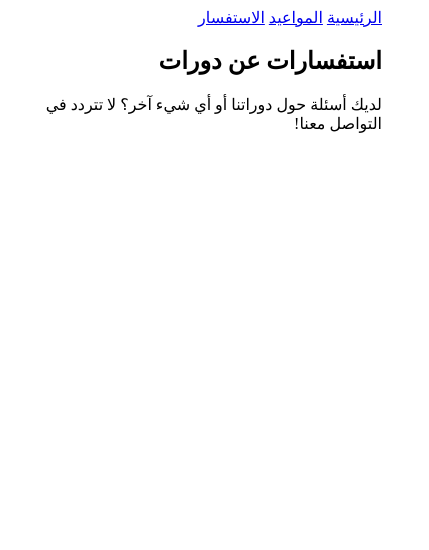
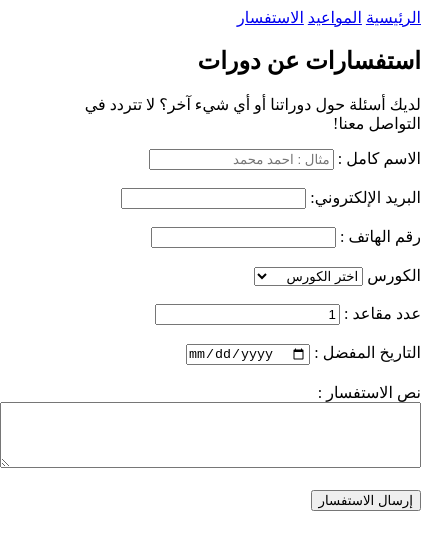
Before and after one commit to YounisAlkurdi/coderz-institute, a plain HTML site: page session-5/pages/inquiry.html in a window 390 px wide. Shown: the whole page, 429 px wide, since content can reach past the window. Drawn offline with Linux system fonts and the light colour scheme.

Commit message:
Add inquiry form with fields for name, email, phone, course selection, seats, preferred date, and message

```diff
--- a/session-5/pages/inquiry.html
+++ b/session-5/pages/inquiry.html
@@ -19,6 +19,32 @@
         <section>
             <h2>استفسارات عن دورات</h2>
             <p>لديك أسئلة حول دوراتنا أو أي شيء آخر؟ لا تتردد في التواصل معنا!</p>
+
+            <form action="#" method="post">
+                <label for="full-name">الاسم كامل :</label>
+                <input type="text" id="full-name" name="full_name" placeholder="مثال : احمد محمد" autocomplete="name" required /><br><br>
+
+                <label for="email">البريد الإلكتروني:</label>
+                <input type="email" id="email" name="email" required autocomplete="email" /><br><br>
+
+                <label for="phone">رقم الهاتف :</label>
+                <input type="tel" id="phone" name="phone" autocomplete="tel" required /><br><br>
+
+                <label for="course">الكورس</label>
+                <select id="course" name="course" required>
+                    <option value="">اختر الكورس</option>
+                    <option value="html-content">HTML Content</option>
+                    <option value="html-form">HTML Form</option>
+                </select><br><br>
+
+                <label for="seats">عدد مقاعد :</label>
+                <input type="number" id="seats" name="seats" value="1" min="1" required /><br><br>
+
+                <label for="pr-date">التاريخ المفضل :</label>
+                <input type="date" id="pr-date" name="date" required /><br><br>
+                <label for="message">نص الاستفسار  :</label><br>
+                <textarea id="message" name="message" rows="4" cols="50" required></textarea><br><br>
+                <input type="submit" value="إرسال الاستفسار" />
         </section>
         </main>
     </body>
```
Also changed, not shown: session-5/answers.txt.
